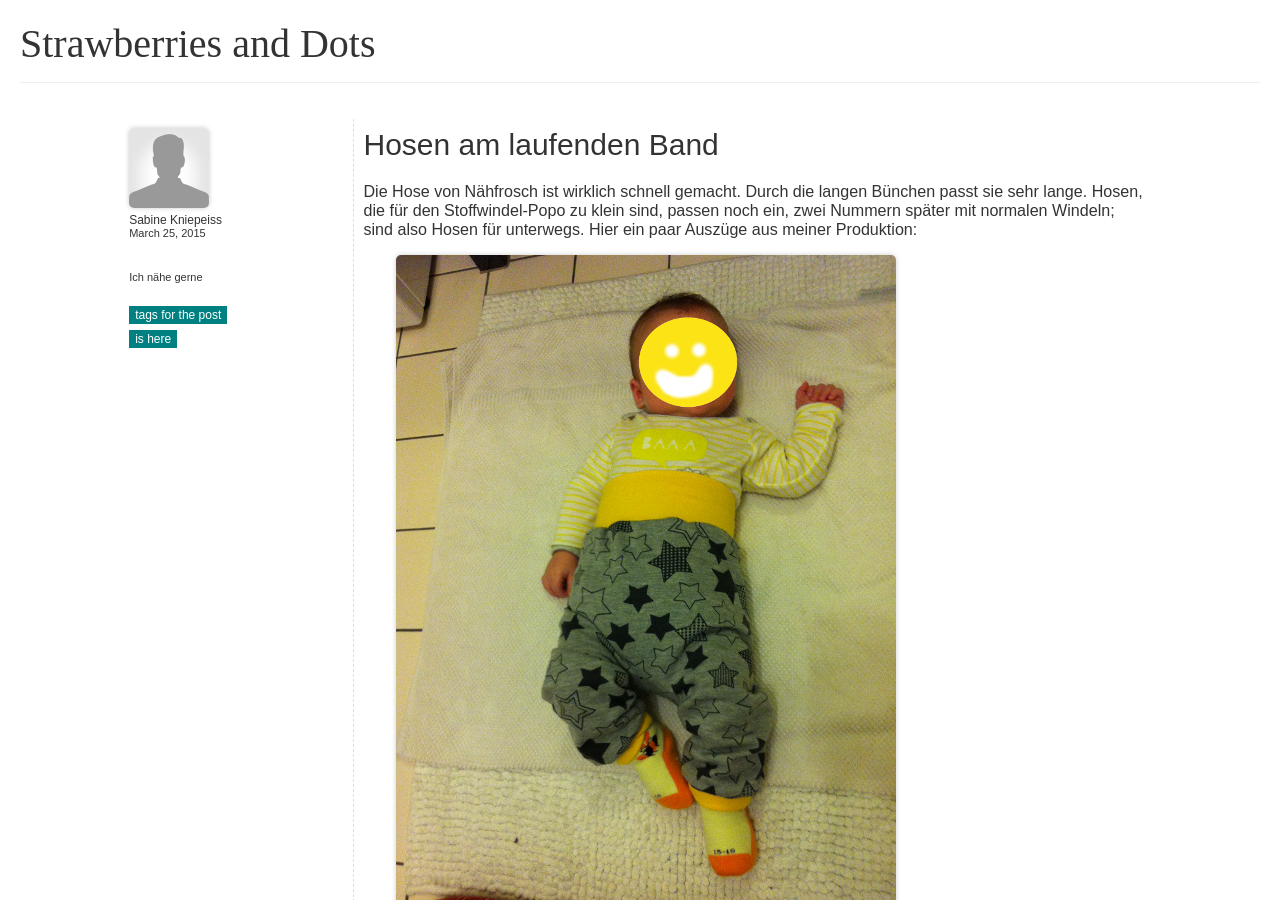
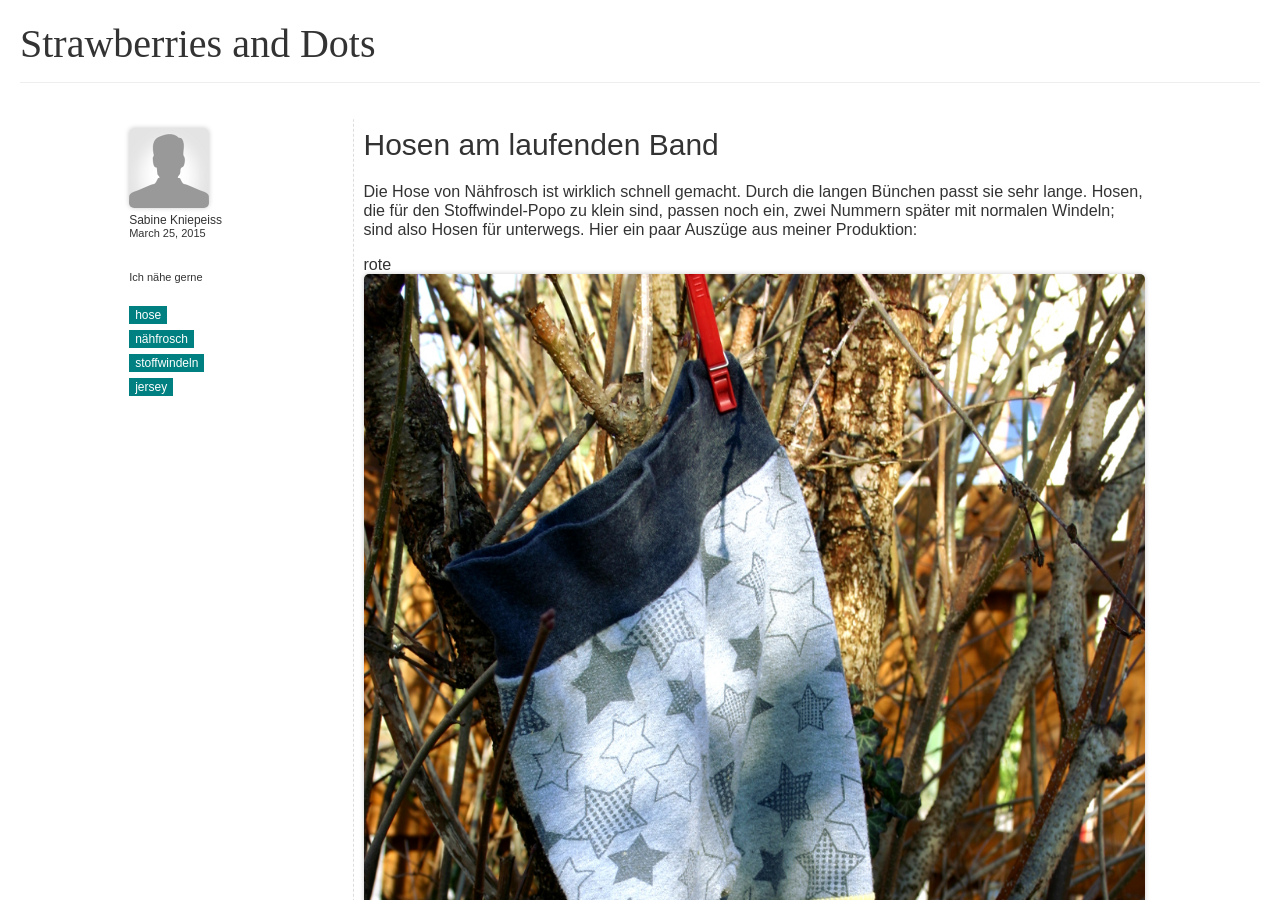
Before and after one commit to binekbine/strawberriesanddots, a Jekyll site: the page built from _posts/2015-03-25-hosen-am-laufenden-band.markdown, in a window 1280 px wide and 900 px high. Built offline with Jekyll 4.4.1, drawn with Linux system fonts in a browser that asks for light colours; some web fonts are replaced.

Commit message:
/ ‘_posts/2015-03-25-hosen-am-laufenden-band.markdown’

```diff
--- a/_posts/2015-03-25-hosen-am-laufenden-band.markdown
+++ b/_posts/2015-03-25-hosen-am-laufenden-band.markdown
@@ -2,20 +2,20 @@
 title: Hosen am laufenden Band
 layout: blog
 category: blog
-tags: [tags for the post, is here]
-summary: Weils so einfach ist
-image: /images/blog/Pauli2.jpg
+tags: [hose, nähfrosch, stoffwindeln, jersey]
+summary: Weils so einfach ist!
+image: /images/blog/hosenhaufen.jpg
 ---
 
 Die Hose von Nähfrosch ist wirklich schnell gemacht. Durch die langen Bünchen passt sie sehr lange. Hosen, die für den Stoffwindel-Popo zu klein sind, passen noch ein, zwei Nummern später mit normalen Windeln; sind also Hosen für unterwegs. Hier ein paar Auszüge aus meiner Produktion:
 
 rote
-![Anfang1]({{ site.baseurl }}/images/blog/Anfang1.jpg)
+![hose1]({{ site.baseurl }}/images/blog/hose1.jpg)
 
 sterne
 
-![Anfang1]({{ site.baseurl }}/images/blog/Anfang1.jpg)
+![hose2]({{ site.baseurl }}/images/blog/hose2.jpg)
+
+![hose4]({{ site.baseurl }}/images/blog/hose4.jpg)
 
 ![Anfang1]({{ site.baseurl }}/images/blog/Anfang1.jpg)
-
-![Anfang1]({{ site.baseurl }}/images/blog/Anfang1.jpg)
```
